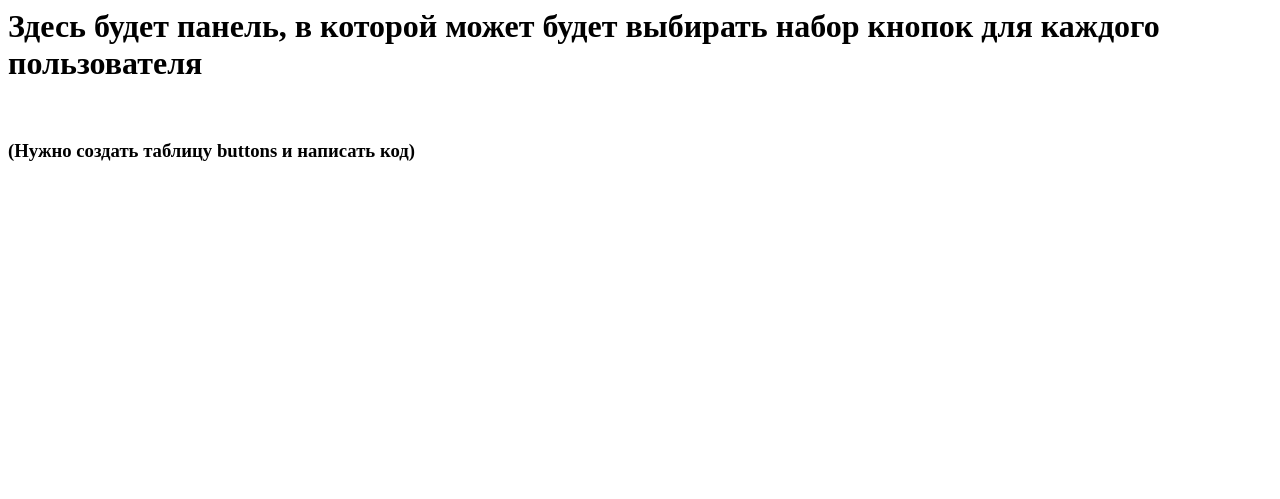
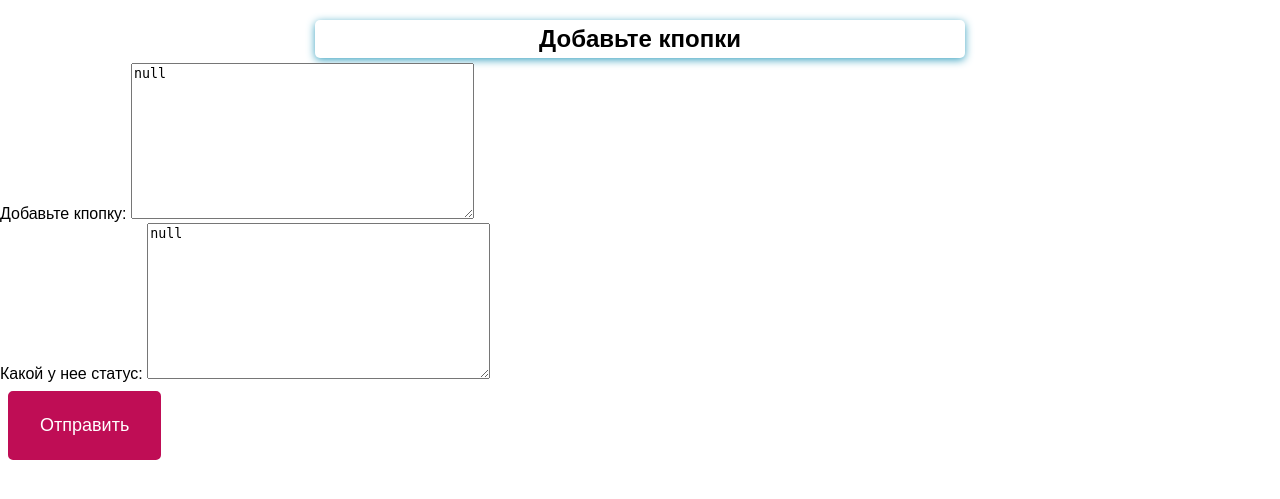
Before and after one commit to VladimirVdovin/feel_the_time, a Django app: page /buttons in a window 1280 px wide. Shown: the top 499 px of the page. Run offline with Django 4.2, Linux system fonts and the light colour scheme.

Commit message:
Start of add/delete buttons

```diff
--- /dev/null
+++ b/feel_the_time/form.py
@@ -0,0 +1,11 @@
+from django import forms
+from .models import Person
+
+class PersonalButtonsForm(forms.ModelForm):
+    class Meta:
+        model = Person
+        fields = ['button_set', 'rank_set']
+        labels = {
+                'button_set': 'Добавьте кпопку',
+                'rank_set': 'Какой у нее статус'
+        }
--- a/feel_the_time/models.py
+++ b/feel_the_time/models.py
@@ -1,22 +1,30 @@
 from django.db import models
 from datetime import timedelta
+from django.contrib.postgres.fields import ArrayField
 
 class Activities(models.Model):
-    activity_name = models.CharField(max_length=30, null=True)
-    activity_rank = models.CharField(max_length=30, null=True)
+    activity_name = models.CharField(max_length=15, null=True)
+    activity_rank = models.CharField(max_length=15, null=True)
     total_time = models.IntegerField(default=0)
 
     def __str__(self):
-        return f'{self.activity_name} ({self.activity_rank})'
+        return f'{self.activity_name} - {self.activity_rank}'
+
+class Person(models.Model):
+    user_name = models.CharField(max_length=15, null=True)
+    button_set = ArrayField(models.CharField(max_length=15), null=True)
+    rank_set = ArrayField(models.CharField(max_length=15), null=True)
+
+    def __str__(self):
+        return f'{self.user_name} - {self.button_set} - {self.button_set}'
+
 
 class Time(models.Model):
-    name = models.CharField(max_length=30, null=True)
+    name = models.ForeignKey(Person, on_delete=models.SET_NULL, null=True)
     current_activity = models.ForeignKey(Activities, on_delete=models.SET_NULL, null=True)
     time = models.DateTimeField()
     duration = models.DurationField(default=timedelta(seconds=0))
+    comment = models.CharField(max_length=50, null=True)
 
-class Buttons(models.Model):
-    pass
-
-class Person(models.Model):
-    pass
+    def __str__(self):
+        return f'{self.name} - {self.current_activity} - {self.time} - {self.duration} - {self.comment}'
--- a/feel_the_time/templates/feel_the_time/buttons.html
+++ b/feel_the_time/templates/feel_the_time/buttons.html
@@ -8,6 +8,19 @@
     <link rel="stylesheet" href="{% static 'feel_of_time/main.css' %}">
 </head>
 <body>
+    <h2>Добавьте кпопки</h2>
+    <form method="post">
+        {% csrf_token %}
+
+        {% for field in form %}
+        <div>
+            {{ field.label_tag }}
+            {{ field }}
+        </div>
+        {% endfor %}
+
+        <button type="submit">Отправить</button>
+    </form>
 
 </body>
 </html>
--- a/feel_the_time/templates/feel_the_time/main.html
+++ b/feel_the_time/templates/feel_the_time/main.html
@@ -22,7 +22,7 @@
         <br>
         <textarea cols="84" rows="17">
         {% for item in all %}
-            {{ item.name }} - {{ item.current_activity.activity_name }} - {{ item.time|date:"H:i:s" }} - {{ item.duration }}
+            {{ item.name.user_name }} - {{ item.current_activity.activity_name }} - {{ item.time|date:"H:i:s" }} - {{ item.duration }}
         {% endfor %}
         </textarea>
 
--- a/feel_the_time/urls.py
+++ b/feel_the_time/urls.py
@@ -1,8 +1,8 @@
 from django.urls import path
-from .views import button, graph, buttons_set
+from .views import button, graph, ButtonSetView
 
 urlpatterns = [
     path('', button, name='main_page'),
     path('graph/<str:period>', graph, name='graph'),
-    path('buttons', buttons_set, name='buttons_set'),
+    path('buttons', ButtonSetView.as_view(), name='buttons_set'),
 ]
--- a/feel_the_time/views.py
+++ b/feel_the_time/views.py
@@ -1,11 +1,13 @@
 from django.shortcuts import render
 from django.utils import timezone
-from .models import Time, Activities
+from .models import Time, Activities, Person
+from .form import PersonalButtonsForm
 from django.db.models import Sum
 from matplotlib import pyplot as plt
 from io import BytesIO
 import base64
 from datetime import timedelta
+from django.views import View
 from django.http import HttpResponse
 
 
@@ -23,7 +25,8 @@
             penultimate_activity.save()
 
         activity = Activities.objects.get_or_create(activity_name=button_value)
-        Time.objects.create(name='Vladimir', time=current_time, current_activity=activity[0])
+        person = Person.objects.get_or_create(user_name='Vladimir')
+        Time.objects.create(name=person[0], time=current_time, current_activity=activity[0])
         current_activity = Time.objects.order_by('-time')[0]
         all_activities = Time.objects.order_by('-time')[1:]
 
@@ -96,6 +99,13 @@
 
     return render(request, 'feel_the_time/graph.html', context={'graphic': graphic, 'period': period})
 
-def buttons_set(request):
-    return HttpResponse('<h1>Здесь будет панель, в которой может будет выбирать набор кнопок для каждого пользователя</h1><br>'
-                 '<h3>(Нужно создать таблицу buttons и написать код)</h3>')
+class ButtonSetView(View):
+    def get(self, request):
+        form = PersonalButtonsForm()
+        return render(request, 'feel_the_time/buttons.html', context={'form': form})
+
+    def post(self, request):
+        form = PersonalButtonsForm(request.POST)
+        if form.is_valid():
+            form.save()
+        return render(request, 'feel_the_time/buttons.html', context={'form': form})
```
Also changed, not shown: feel_the_time/migrations/0002_buttons_person.py (added), feel_the_time/migrations/0003_delete_buttons_person_button_set_person_rank_set_and_more.py (added).
